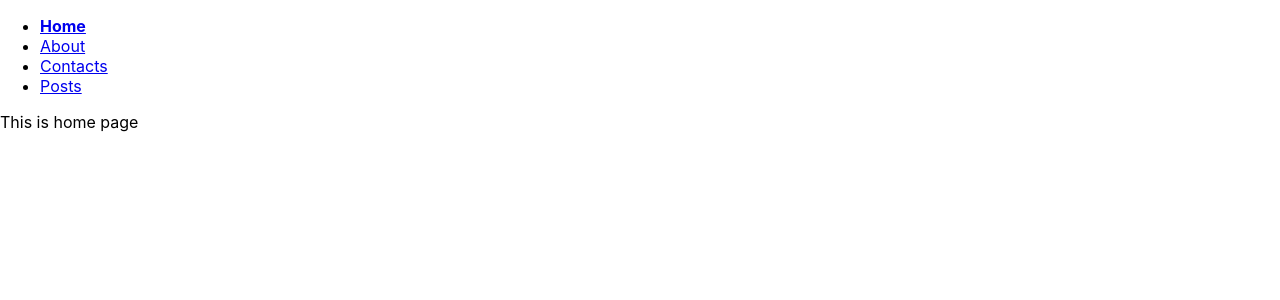
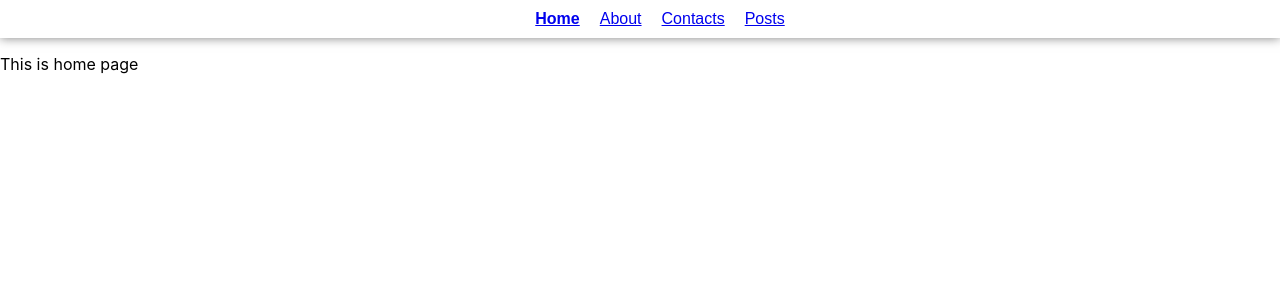
Before and after one commit to Kunduz-Imanalieva/router-example, a React (Create React App) app: page / in a window 1280 px wide. Shown: the top 300 px of the page. Built offline with nearby package versions, Linux system fonts and the light colour scheme.

Commit message:
added some style to ul and li

```diff
--- a/src/App.css
+++ b/src/App.css
@@ -1,3 +1,16 @@
 .ActiveLink {
   color: red;
 }
+
+.App ul {
+  display: flex;
+  justify-content: center;
+  list-style-type: none;
+  box-shadow: 0 0 10px rgba(0, 0, 0, .5);
+  margin-top: 0px;
+}
+
+.App li{
+  padding: 10px;
+  font-family: Arial, Helvetica, sans-serif;
+}
```
